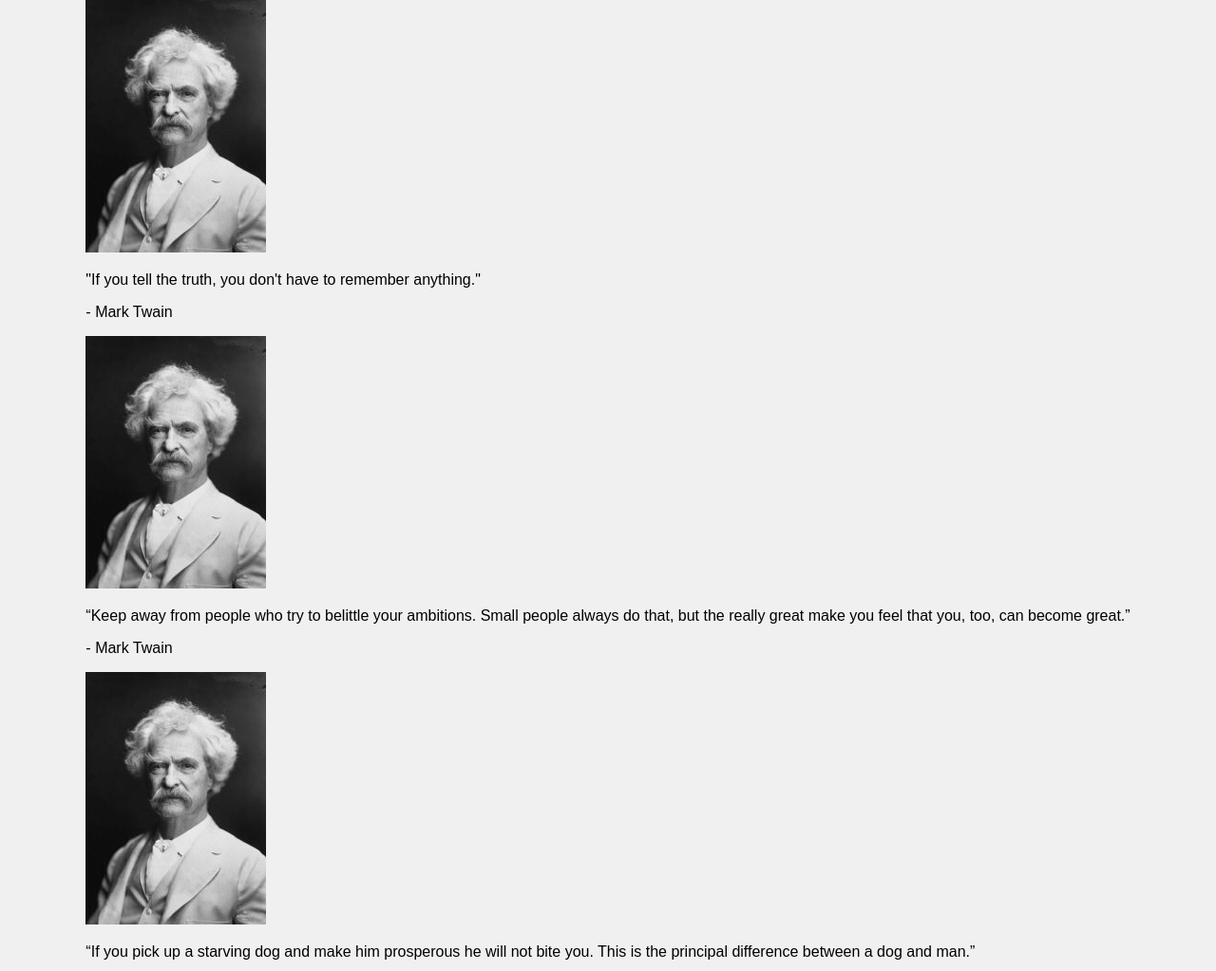
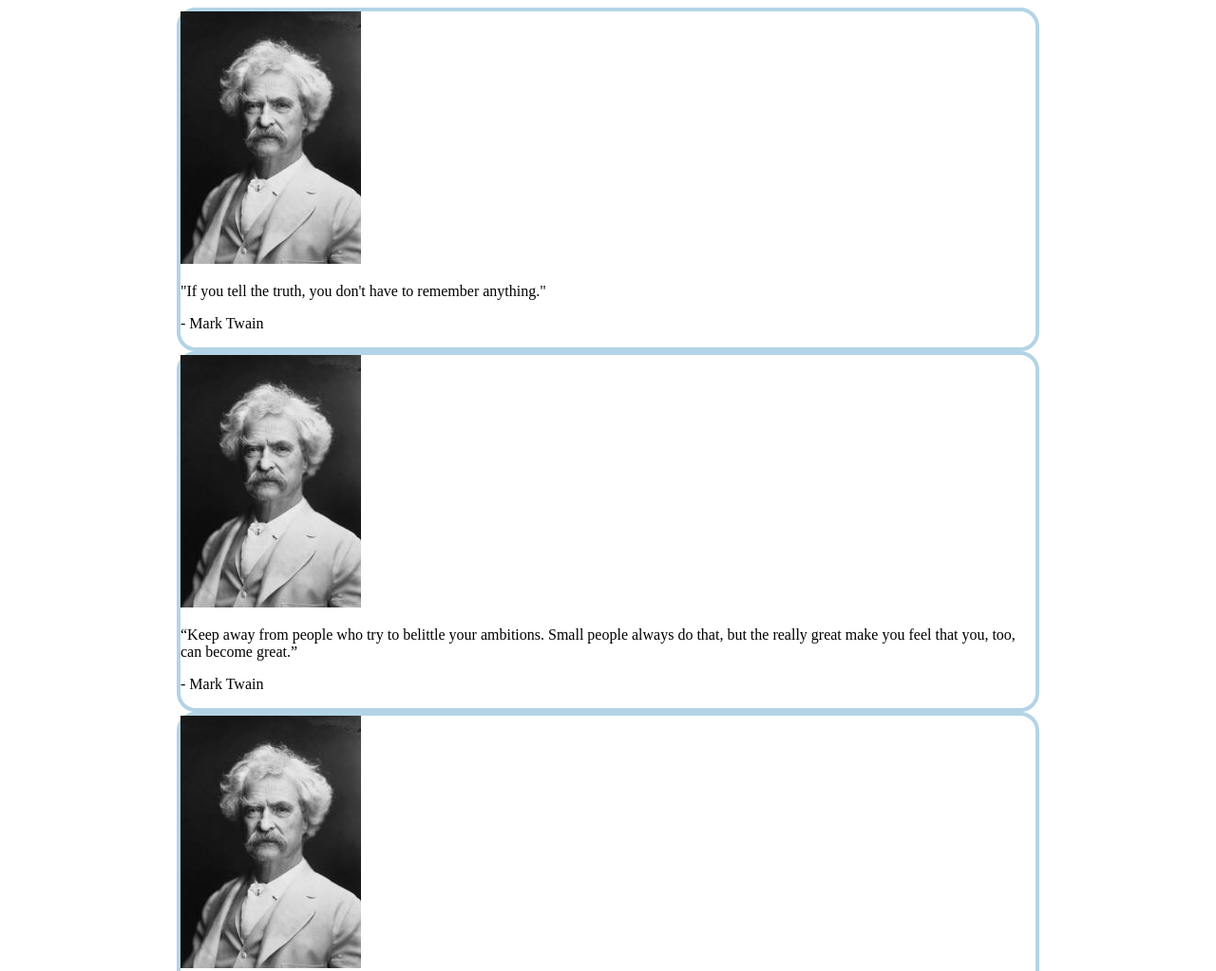
Before and after one commit to Jruiz1980/quotes, a plain HTML site: page index.html in a window 1280 px wide. Shown: the top 1023 px of the page at 95% size. Drawn offline with nearby package versions, Linux system fonts and the light colour scheme; files that its build step writes are made by us from their sources.

Commit message:
add changes

```diff
--- a/styles.scss
+++ b/styles.scss
@@ -1,11 +1,14 @@
 @import 'quote-box';
 
-body {
-    background-color: #f0f0f0;
-    font-family: sans-serif;
-    display: flex;
-    justify-content: center;
-    align-items: center;
-    min-height: 100vh;
-    margin: 0;
+:root {
+    --max-width: 900px;
+    --min-width: 300px;
+    --preferred-width: 80%;
+    --quoteColor: #b3d4e6;
 }
+.quote-box {
+    border-radius: 20px;
+    border: 4px solid var(--quoteColor);
+    width: clamp(var(--min-width), var(--preferred-width), var(--max-width));
+    margin: 0 auto;
+}
```
